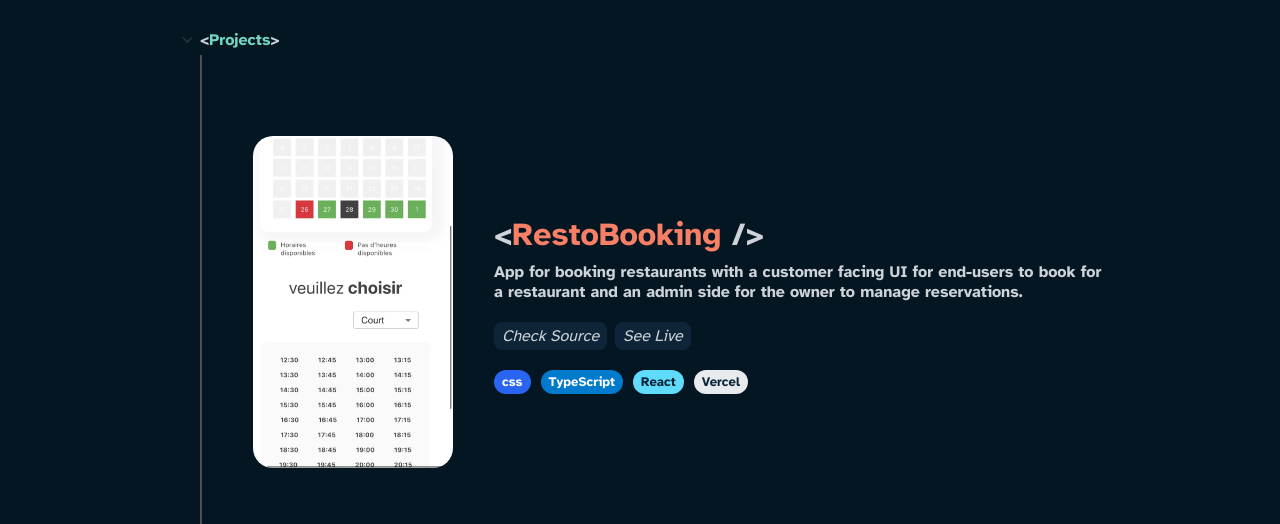
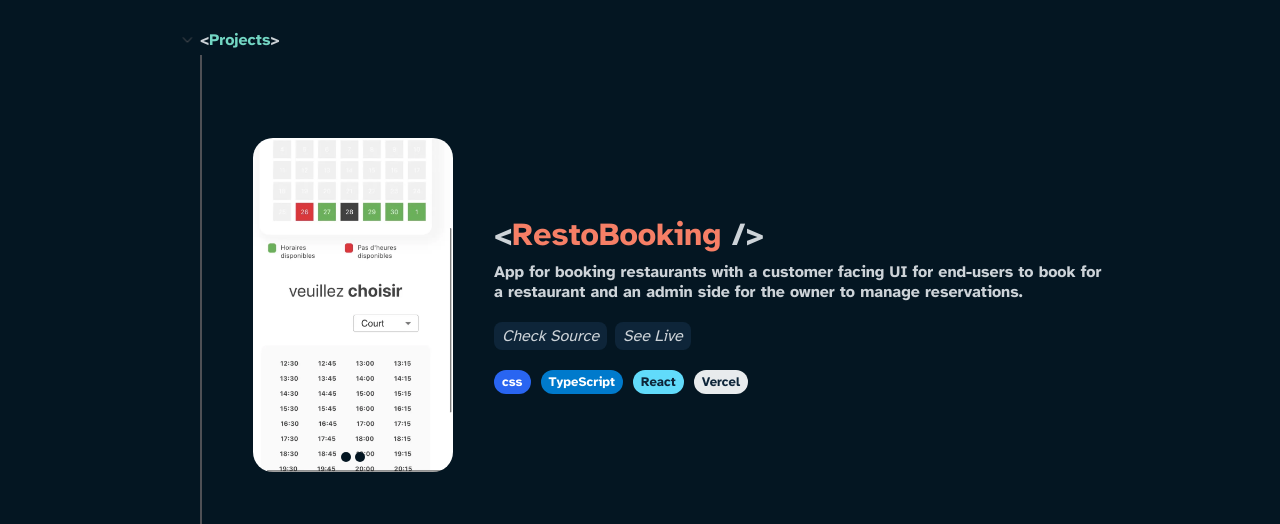
Before and after one commit to benhlel0slim/Portfolio, a Next.js app: page / in a window 1280 px wide. Shown: the part 1100-1624 px from the top of the page. Built offline with nearby package versions, Linux system fonts and the light colour scheme.

Commit message:
feat: create and style Image component

```diff
--- /dev/null
+++ b/src/components/images/Images.tsx
@@ -0,0 +1,35 @@
+import React, { useRef } from "react";
+import Image from "../projectImage/ProjectImage";
+import { Project } from "@/types/project";
+import styles from "./images.module.scss";
+
+function Images({ images }: { images: Project["images"] }) {
+  const ref = useRef<HTMLDivElement>(null);
+
+  const handleScroll = (direction: -1 | 1) => {
+    if (ref.current) {
+      const scroll = direction * ref.current.clientWidth;
+      ref.current.scrollTo({
+        left: scroll,
+        behavior: "smooth",
+      });
+    }
+  };
+
+  return (
+    <section className={styles.underlay}>
+      <div className={styles.scrollable} ref={ref}>
+        {images.map((image) => (
+          // eslint-disable-next-line jsx-a11y/alt-text
+          <Image {...image} key={image.src} />
+        ))}
+      </div>
+      <div className={styles.navigation}>
+        <button onClick={() => handleScroll(-1)} />
+        <button onClick={() => handleScroll(1)} />
+      </div>
+    </section>
+  );
+}
+
+export default Images;
--- /dev/null
+++ b/src/components/images/images.module.scss
@@ -0,0 +1,35 @@
+.navigation {
+  position: absolute;
+  left: 50%;
+  bottom: 10px;
+  transform: translateX(-50%);
+  display: flex;
+  align-items: center;
+  justify-content: center;
+  gap: 4px;
+  > button {
+    background-color: $background-color;
+    height: 10px;
+    width: 10px;
+    border-radius: 50%;
+    border: none;
+    cursor: pointer;
+    padding: 0;
+  }
+}
+
+.scrollable {
+  scroll-snap-type: x mandatory;
+  overflow-x: scroll;
+  display: flex;
+  width: 200px;
+  -ms-overflow-style: none; /* IE and Edge */
+  scrollbar-width: none; /* Firefox */
+  &::-webkit-scrollbar {
+    display: none;
+  }
+}
+
+.underlay {
+  position: relative;
+}
--- a/src/components/project/Project.tsx
+++ b/src/components/project/Project.tsx
@@ -1,18 +1,16 @@
-import { Project } from "@/types/project";
+import { Project as Props } from "@/types/project";
 import React from "react";
 import Tag from "../tag/Tag";
 import Link from "next/link";
 import Badge from "../badge/badge";
 import styles from "./project.module.scss";
-import ProjectImage from "../projectImage/ProjectImage";
+import Images from "../images/Images";
 
-function Project({ title, images, description, url, techs }: Project) {
+function Project({ title, images, description, url, techs }: Props) {
   return (
-    <div className={styles.container}>
+    <article className={styles.container}>
       <div className={styles.projectImage}>
-        {images.map((image) => (
-          <ProjectImage {...image} key={image.src} />
-        ))}
+        <Images images={images} />
       </div>
       <div>
         <div className={styles.text}>
@@ -20,7 +18,6 @@
           <p>{description}</p>
         </div>
         <div className={styles.links}>
-          {" "}
           <Link href={url.source} target="_blank" className={styles.link}>
             Check Source
           </Link>
@@ -35,7 +32,7 @@
           ))}
         </div>
       </div>
-    </div>
+    </article>
   );
 }
 
--- a/src/components/project/project.module.scss
+++ b/src/components/project/project.module.scss
@@ -23,19 +23,7 @@
   font-weight: bold;
   padding: 10px;
 }
-.projectImage {
-  margin-left: 31px;
-  margin-right: 31px;
-  scroll-snap-type: x mandatory;
-  overflow-x: scroll;
-  display: flex;
-  width: 200px;
-  -ms-overflow-style: none; /* IE and Edge */
-  scrollbar-width: none; /* Firefox */
-  &::-webkit-scrollbar {
-    display: none;
-  }
-}
+
 .links {
   display: flex;
   gap: 8px;
@@ -54,3 +42,7 @@
     @include hover-effect-tech;
   }
 }
+.projectImage {
+  margin-left: 31px;
+  margin-right: 31px;
+}
--- a/src/components/projectImage/ProjectImage.tsx
+++ b/src/components/projectImage/ProjectImage.tsx
@@ -1,12 +1,11 @@
-import { ProjectImage } from "@/types/project";
+import { ProjectImage as Props } from "@/types/project";
 import React from "react";
-import Image from "next/image";
+import NextImage from "next/image";
 import styles from "./projectImage.module.scss";
 
-function ProjectImage({ alt, src }: ProjectImage) {
+function Image({ alt, src }: Props) {
   return (
-    <div>
-      <Image
+    <NextImage
       className={styles.img}
       src={src}
       alt={alt}
@@ -15,8 +14,7 @@
       sizes="400px"
       style={{ width: "200px", height: "auto" }} // optional
     />
-    </div>
   );
 }
 
-export default ProjectImage;
+export default Image;
```
Lines whose indentation alone changed are shown as unchanged.
